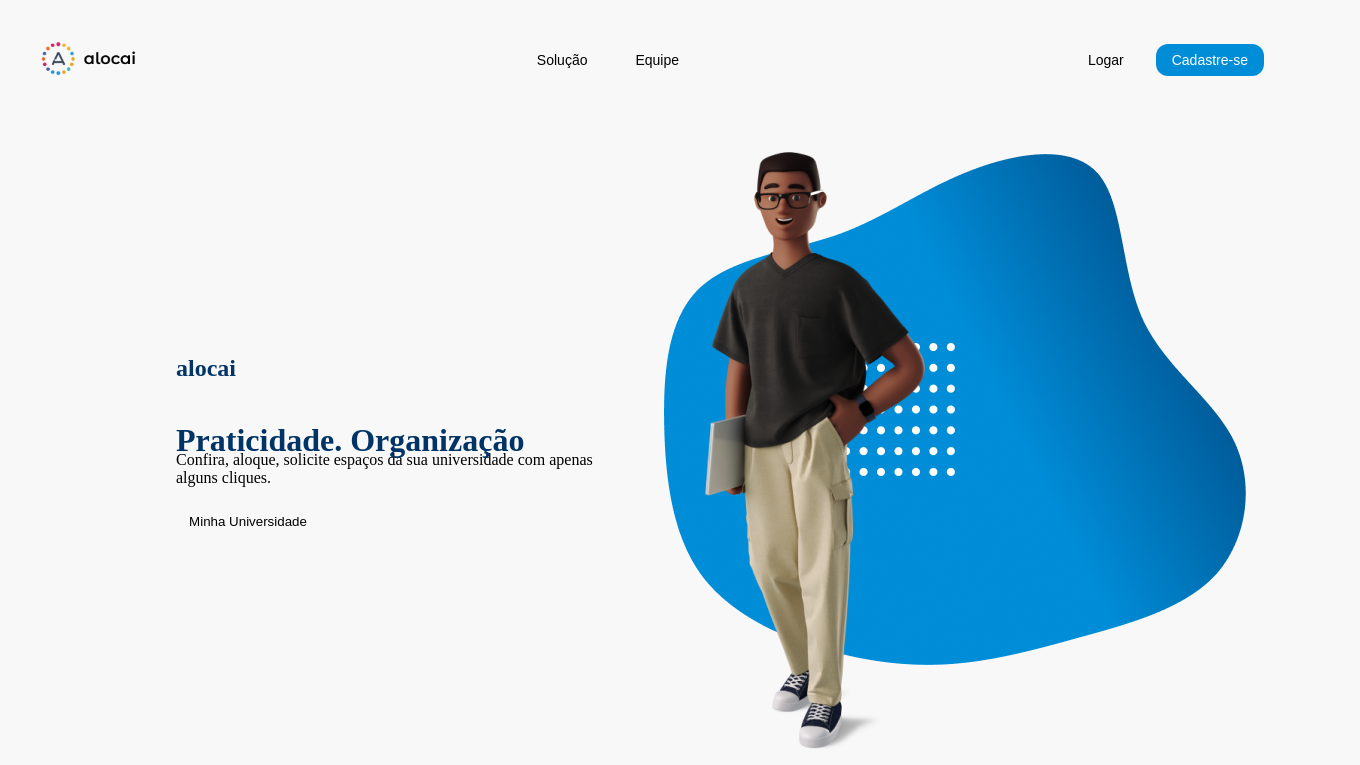
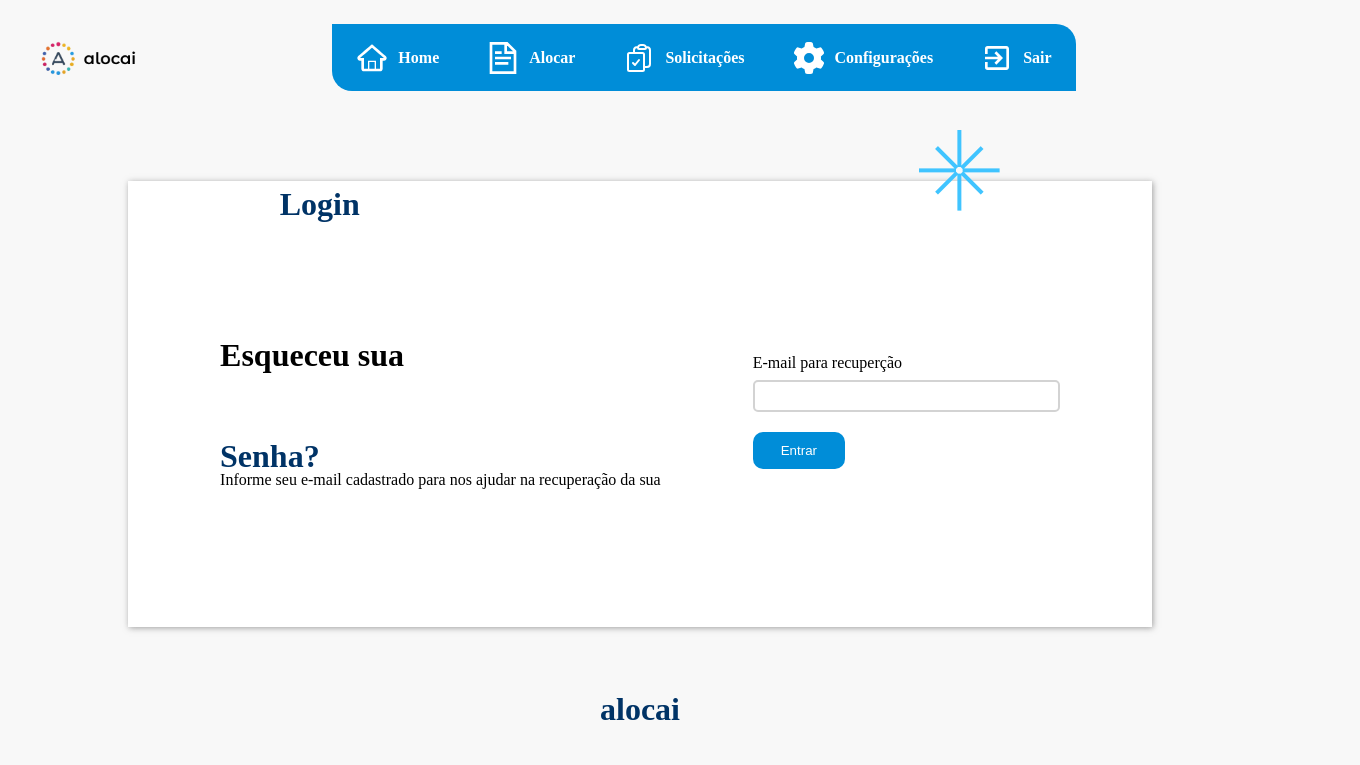
Before and after one commit to Rodrigo-Alb/GestorSalas, a React (Vite) app in the folder GestorSalas/: page /RecuperarSenhaEmail in a window 1280 px wide. Before the commit this address led to /. Shown: the top 765 px of the page, 1360 px wide, since content can reach past the window. Built offline with nearby package versions, Linux system fonts and the light colour scheme.

Commit message:
Add RecuperarSenhaEmail.

```diff
--- a/GestorSalas/src/App.jsx
+++ b/GestorSalas/src/App.jsx
@@ -10,6 +10,8 @@ import CadastroPred from './Pages/CadastroPred'
 import CadastroSala from './Pages/CadastroSala'
 import CadastroDep from './Pages/CadastroDep'
 import MenuCadastro from './Pages/MenuCadastro';
+import RecuperarSenhaEmail from './Pages/RecuperarSenhaEmail';
+
 
 function App() {
   const location = useLocation();
@@ -29,6 +31,8 @@ function App() {
         <Route path='Cadastro' element={<Cadastro />} />
         <Route path='CadastroPred' element={<CadastroPred />} />
         <Route path='MenuCadastro' element={<MenuCadastro />} />
+        <Route path='RecuperarSenhaEmail' element={<RecuperarSenhaEmail/>} />
+
 
         {isLoggedIn && (
           <>
--- a/GestorSalas/src/Pages/Login.css
+++ b/GestorSalas/src/Pages/Login.css
@@ -3,9 +3,21 @@
     margin: 0;
     box-sizing: border-box;
 }
+h1{
+
+margin-bottom: 0;
+}
+
 h2{
+    margin-top: 40px;
     font-size: 2rem;
+    margin-bottom: 20px;
 }
+
+p{
+    margin-top:20px;
+}
+
 .containerLogin{
     width: 100vw;
     height: 80vh;
@@ -52,6 +64,7 @@ input{
     width: 100%;
     border-radius: 5px;
     border: 2px solid lightgray;
+    margin-bottom: 20px;
 }
 .password-containerLogin{
     display: flex;
--- /dev/null
+++ b/GestorSalas/src/Pages/RecuperarSenhaEmail.jsx
@@ -0,0 +1,44 @@
+import './Login.css'
+import Estrela from '../assets/Estrela.png.png'
+
+
+export default function RecuperarSenhaEmail() {
+
+  const MulherLoginImg ={
+    position:'relative',
+    top:'5rem',
+    height:'30rem'
+  }
+
+  return (
+    <div className="containerLogin">
+
+      <div className='pageTitleLogin'>
+          <h2>Login</h2>
+          <img src={Estrela} alt="" />
+      </div>
+      <div className="form-containerLogin">
+
+        <div className="info">
+          <img src="" alt="" />
+          <h1>Esqueceu sua</h1>
+          <h2 style={{color:'#003366',fontWeight:'bold'}}>Senha?</h2>
+          <p> Informe seu e-mail cadastrado para nos ajudar na recuperação da sua</p>
+        </div>
+
+        <form  className='form'>
+          <label htmlFor="email">E-mail para recuperção</label>
+          <input type="text" id="email" />
+
+          <button className='btn'>
+            Entrar
+          </button>
+
+
+        </form>
+      </div>
+
+      <h2 style={{color:'#003366',fontWeight:'bold',position:'relative', top:'1.5rem'}}>alocai</h2>
+    </div>
+  )
+}
```
